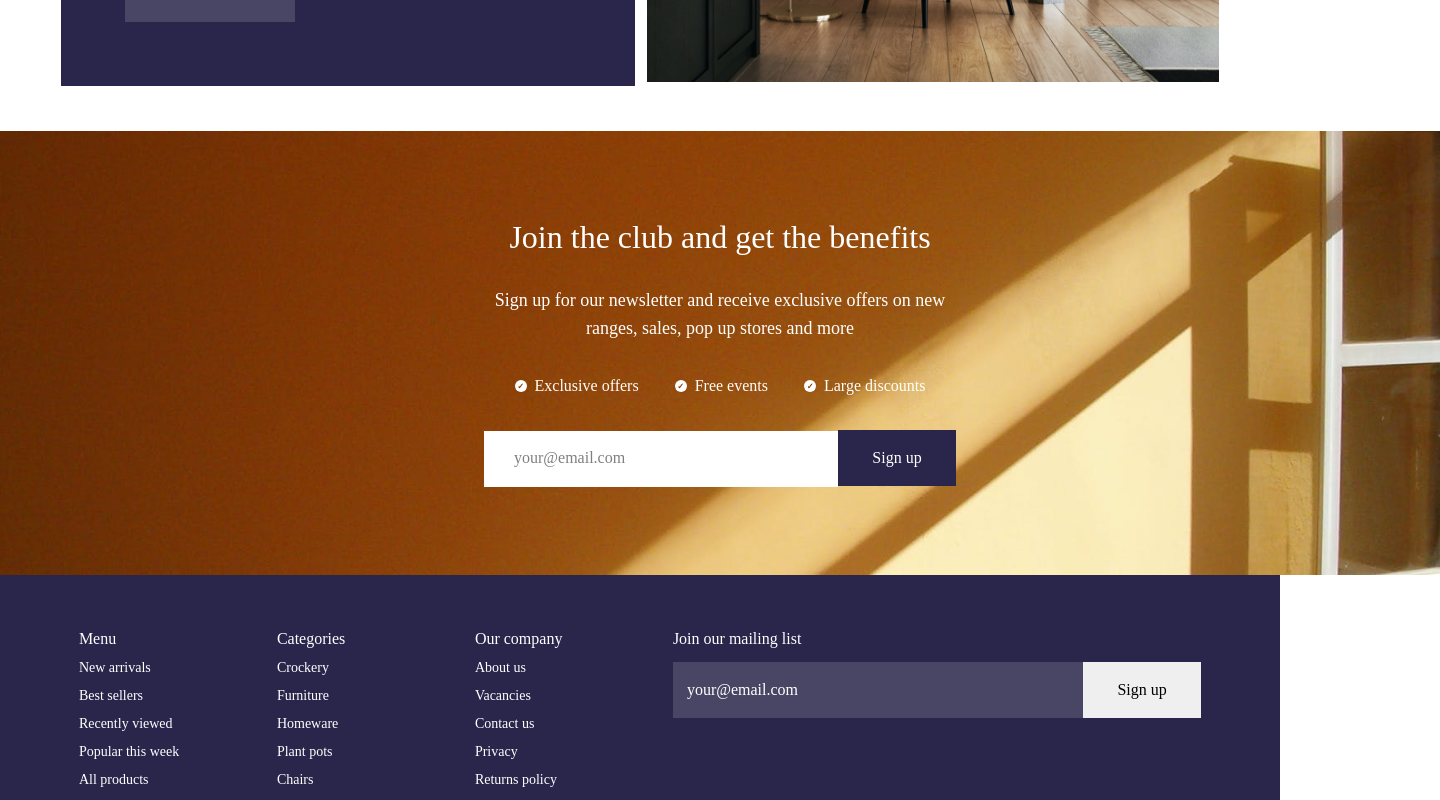
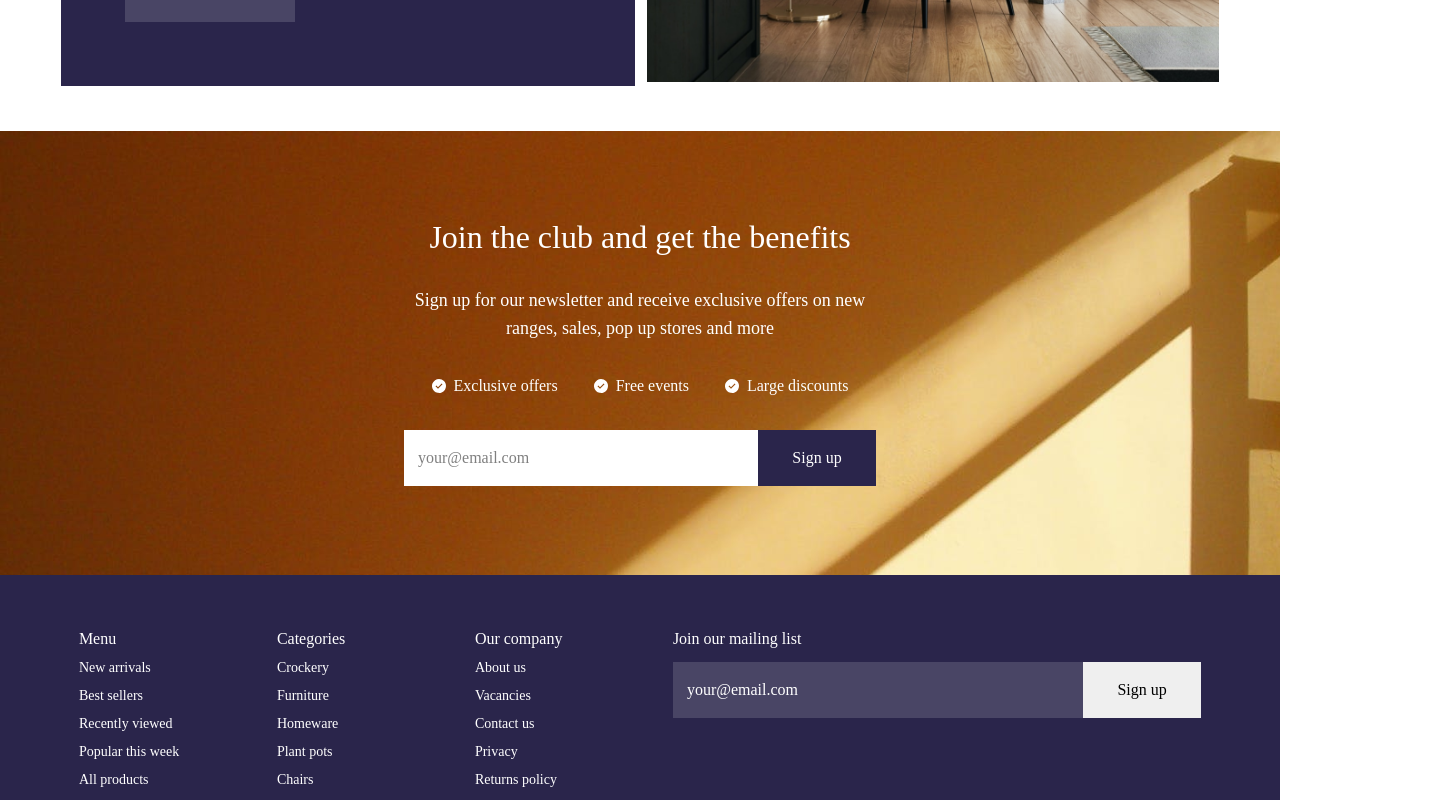
Before and after one commit to mayconndouglass/ecommerce-website-react, a React (Vite) app: page / in a window 1280 px wide. Shown: the part 2660-3460 px from the top of the page, 1440 px wide, since content can reach past the window. Built offline with nearby package versions, Linux system fonts and the light colour scheme.

Commit message:
feat: signup reponsive

```diff
--- a/src/pages/Home/components/Signup/index.tsx
+++ b/src/pages/Home/components/Signup/index.tsx
@@ -1,4 +1,6 @@
 import * as S from './styles'
+
+import iconChecklist from '/public/assets/images/icon-checklist.svg'
 
 export const Signup = () => {
     return (
@@ -9,25 +11,25 @@ export const Signup = () => {
                 ranges, sales, pop up stores and more
             </p>
 
-            <div className="radios-container">
-                <div className='radio-container'>
-                    <div className="custom-checkbox"><span>✓</span></div>
+            <S.Radios>
+                <div className="radio-container">
+                    <img src={iconChecklist} alt="Icon Checklist" />
                     <p>Exclusive offers</p>
                 </div>
 
-                <div className='radio-container'>
-                    <div className="custom-checkbox"><span>✓</span></div>
+                <div className="radio-container">
+                    <img src={iconChecklist} alt="Icon Checklist" />
                     <p>Free events</p>
                 </div>
 
-                <div className='radio-container'>
-                    <div className="custom-checkbox"><span>✓</span></div>
+                <div className="radio-container">
+                    <img src={iconChecklist} alt="Icon Checklist" />
                     <p>Large discounts</p>
                 </div>
-            </div>
+            </S.Radios>
 
             <div className="input-container">
-                <input type="text" placeholder='your@email.com' />
+                <input type="text" placeholder="your@email.com" />
                 <button>Sign up</button>
             </div>
         </S.Container>
--- a/src/pages/Home/components/Signup/styles.ts
+++ b/src/pages/Home/components/Signup/styles.ts
@@ -7,77 +7,43 @@ export const Container = styled.section`
     align-items: center;
     gap: 1.875rem;
 
-    width: 1440px;
-    height: 444px;
+    width: 100%;
+    min-height: 444px;
     margin: 0 auto;
 
-    background-image: url('./public/assets/images/signup-background.png');
+    background-image: url("./public/assets/images/signup-background.png");
 
     h2 {
         font-family: "Clash Display";
         font-weight: 400;
         font-size: 2rem;
-        color: ${props => props.theme.white}
+        color: ${(props) => props.theme.white};
     }
 
     p {
         font-family: "Satoshi";
         font-weight: 400;
         font-size: 1.125rem;
-        color: ${props => props.theme.white};
+        color: ${(props) => props.theme.white};
         line-height: 1.75rem;
         text-align: center;
 
         max-width: 494px;
     }
 
-    .radios-container {
-        display: flex;
-        gap: 2.25rem;
+    .input-container {
+        width: min(100%, 472px);
 
-        .radio-container {
-            display: flex;
-            justify-content: center;
-            align-items: center;
-            gap: 0.5rem;
-
-            p {
-                font-family: "Satoshi";
-                font-size: 1rem;
-                font-weight: 400;
-            }
-        }
-    }
-
-    .custom-checkbox {
-        display: flex;
-        align-items: center;
-        justify-content: center;
-
-        width: 0.75rem;
-        height: 0.75rem;
-        background-color: white;
-        border-radius: 50%;
-
-        span {
-            font-size: 0.5rem;
-            color: #833C06;
-            font-weight: 900;
-        }
-    }
-
-    .input-container {
         input {
-            width: 354px;
+            width: calc(100% - 118px);
             height: 56px;
             border: none;
             outline: none;
-            padding: 0.937rem 1.875rem;
+            padding-inline: 0.875rem;
+            font-family: "Satoshi";
+            font-size: 1rem;
 
             &::placeholder {
-                font-family: "Satoshi";
-                font-size: 1rem;
-                font-weight: 400;
                 color: rgba(0, 0, 0, 0.5);
             }
         }
@@ -88,12 +54,62 @@ export const Container = styled.section`
 
             border: none;
             outline: none;
-            background-color: ${props => props.theme['dark-primary']};
+            background-color: ${(props) => props.theme['dark-primary']};
             color: white;
 
             font-family: "Satoshi";
             font-size: 1rem;
             font-weight: 400;
+            cursor: pointer;
+        }
+
+        @media screen and (max-width: 400px) {
+            input {
+                width: 100%;
+            }
+            button {
+                display: block;
+                margin-top: 0.75rem;
+                width: 100%;
+            }
+        }
+    }
+
+    @media screen and (max-width: 550px) {
+        align-items: flex-start;
+        padding: 1.5rem;
+
+        h2 {
+            text-align: left;
+            font-size: 1.5rem;
+        }
+        p {
+            text-align: left;
+            font-size: 0.875rem;
         }
     }
 `
+
+export const Radios = styled.div`
+    display: flex;
+    gap: 2.25rem;
+
+    .radio-container {
+        display: flex;
+        justify-content: center;
+        align-items: center;
+        gap: 0.5rem;
+
+        p {
+            font-family: "Satoshi";
+            font-size: 1rem;
+            white-space: nowrap;
+        }
+    }
+
+    @media screen and (max-width: 550px) {
+        flex-direction: column;
+        align-items: flex-start;
+        gap: 0.5rem;
+    }
+`
```
Also changed, not shown: public/assets/images/icon-checklist.svg (added).
